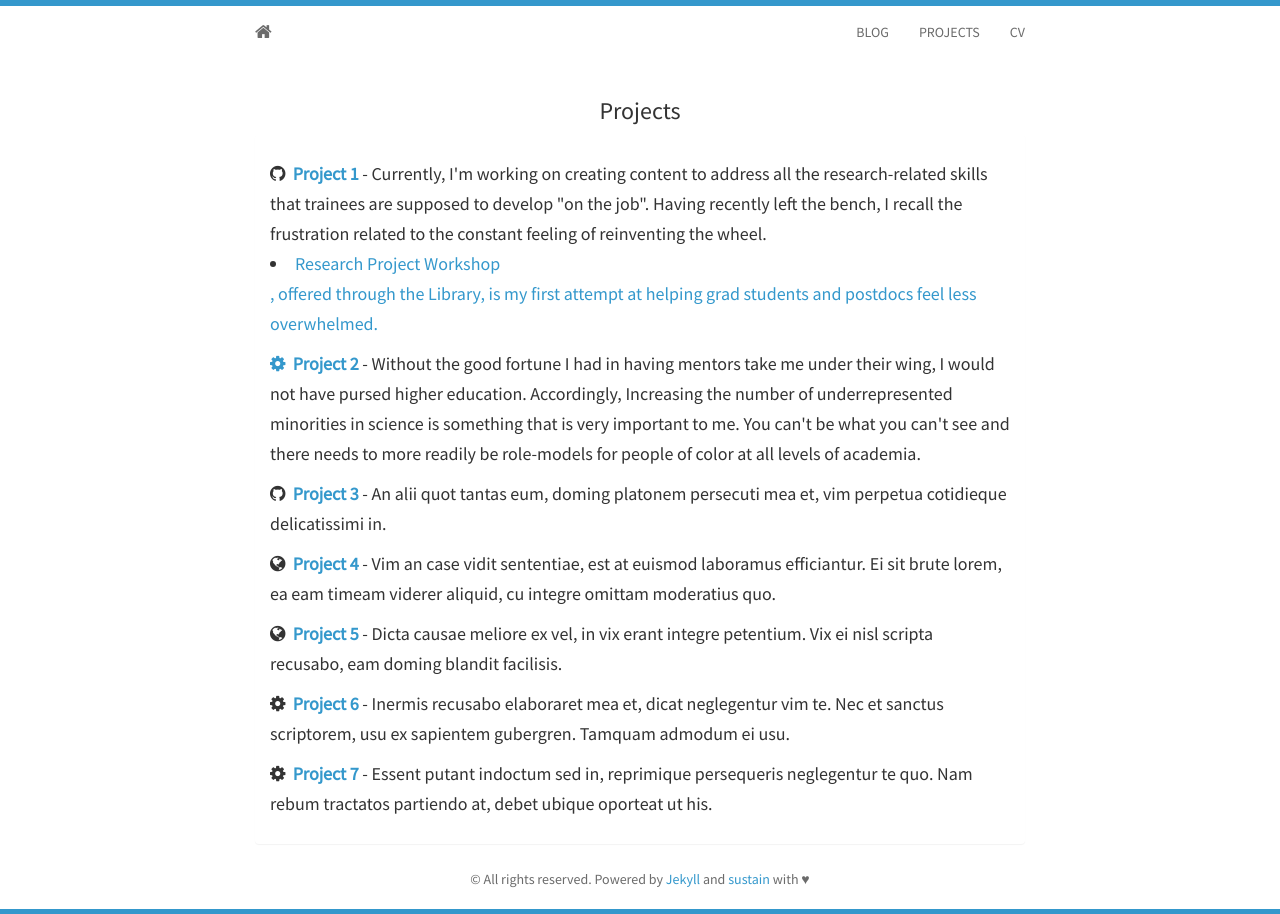
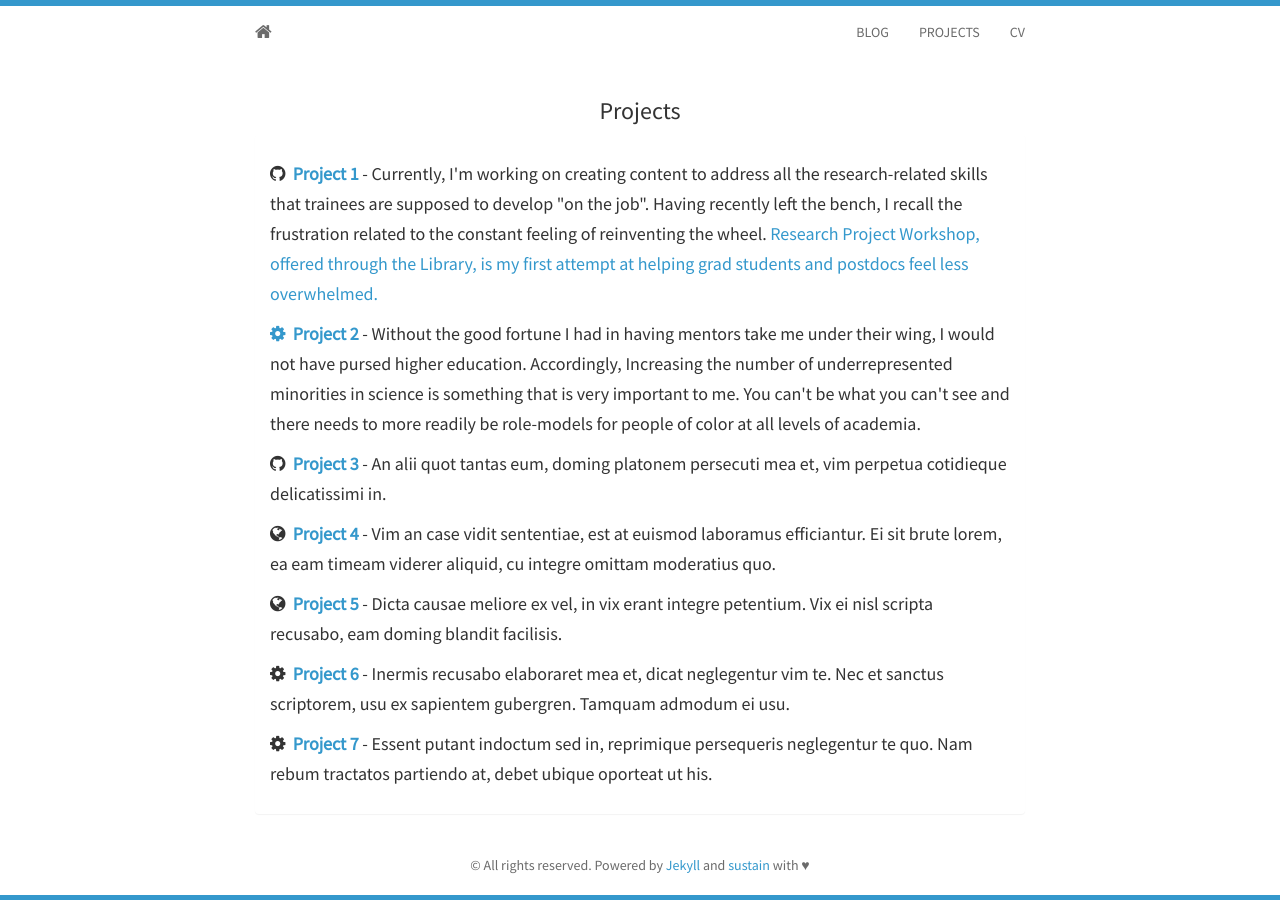
Before and after one commit to jekyllt/sustain, a Jekyll site: the page built from projects.html, in a window 1280 px wide. Built offline with Jekyll 4.4.1, drawn with Linux system fonts in a browser that asks for light colours; nearby versions of some CDN libraries.

```diff
--- a/_includes/projects.html
+++ b/_includes/projects.html
@@ -7,7 +7,7 @@
 			<i class="fa fa-github"></i>&nbsp;&nbsp;<strong><a href="#">Project 1</a></strong>
 			- Currently, I'm working on creating content to address all the research-related skills that trainees are supposed to
 			develop "on the job". Having recently left the bench, I recall the frustration related to the constant feeling of reinventing
-			the wheel. <li><a href="https://lrwyatt.github.io/Research-Project-Workshops-2017/">Research Project Workshop<a/></li>, offered through the Library, is my first attempt at helping grad students
+			the wheel. <a href="https://lrwyatt.github.io/Research-Project-Workshops-2017/">Research Project Workshop<a/>, offered through the Library, is my first attempt at helping grad students
 			and postdocs feel less overwhelmed.
 		</h5>
 		<h5>
```
